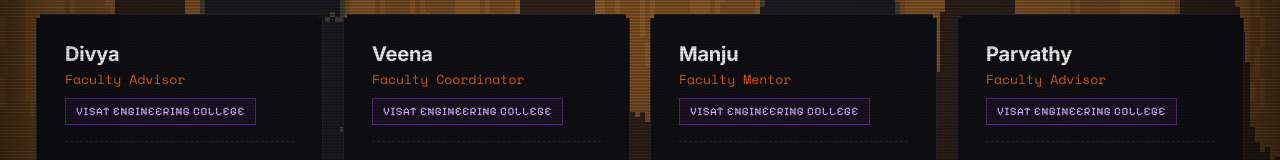
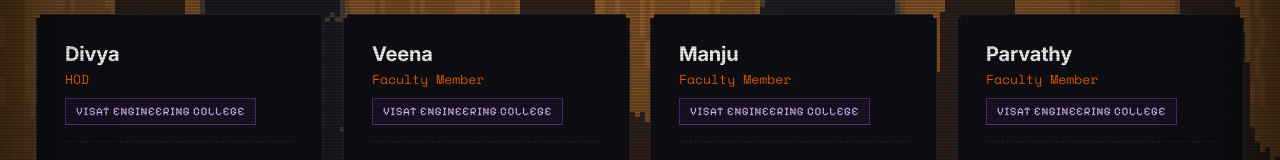
Before and after one commit to chsrikar/hackme-26, a React (Vite) app: page /team in a window 1280 px wide. Shown: the part 398-558 px from the top of the page. Built offline with nearby package versions, Linux system fonts and the light colour scheme; a web font is replaced by a local one.

Commit message:
update: change Divya to HOD and rest to Faculty Members

```diff
--- a/src/data/organizers.js
+++ b/src/data/organizers.js
@@ -132,28 +132,28 @@
 export const judgesAndMentors = [
   {
     name: "Divya",
-    role: "Faculty Advisor",
+    role: "HOD",
     organization: "VISAT Engineering College",
     expertise: "Computer Science & Engineering",
     bio: "Guiding the technical direction and academic excellence of HackMe'26 with years of industry and teaching experience."
   },
   {
     name: "Veena",
-    role: "Faculty Coordinator",
+    role: "Faculty Member",
     organization: "VISAT Engineering College",
     expertise: "Department of CSE",
     bio: "Coordinating faculty support and ensuring alignment with academic objectives and institutional goals."
   },
   {
     name: "Manju",
-    role: "Faculty Mentor",
+    role: "Faculty Member",
     organization: "VISAT Engineering College",
     expertise: "Technical Guidance & Research",
     bio: "Providing mentorship to student teams and offering expertise in cutting-edge technology domains."
   },
   {
     name: "Parvathy",
-    role: "Faculty Advisor",
+    role: "Faculty Member",
     organization: "VISAT Engineering College",
     expertise: "Innovation & Development",
     bio: "Supporting innovative project development and fostering a culture of technical excellence among participants."
```
